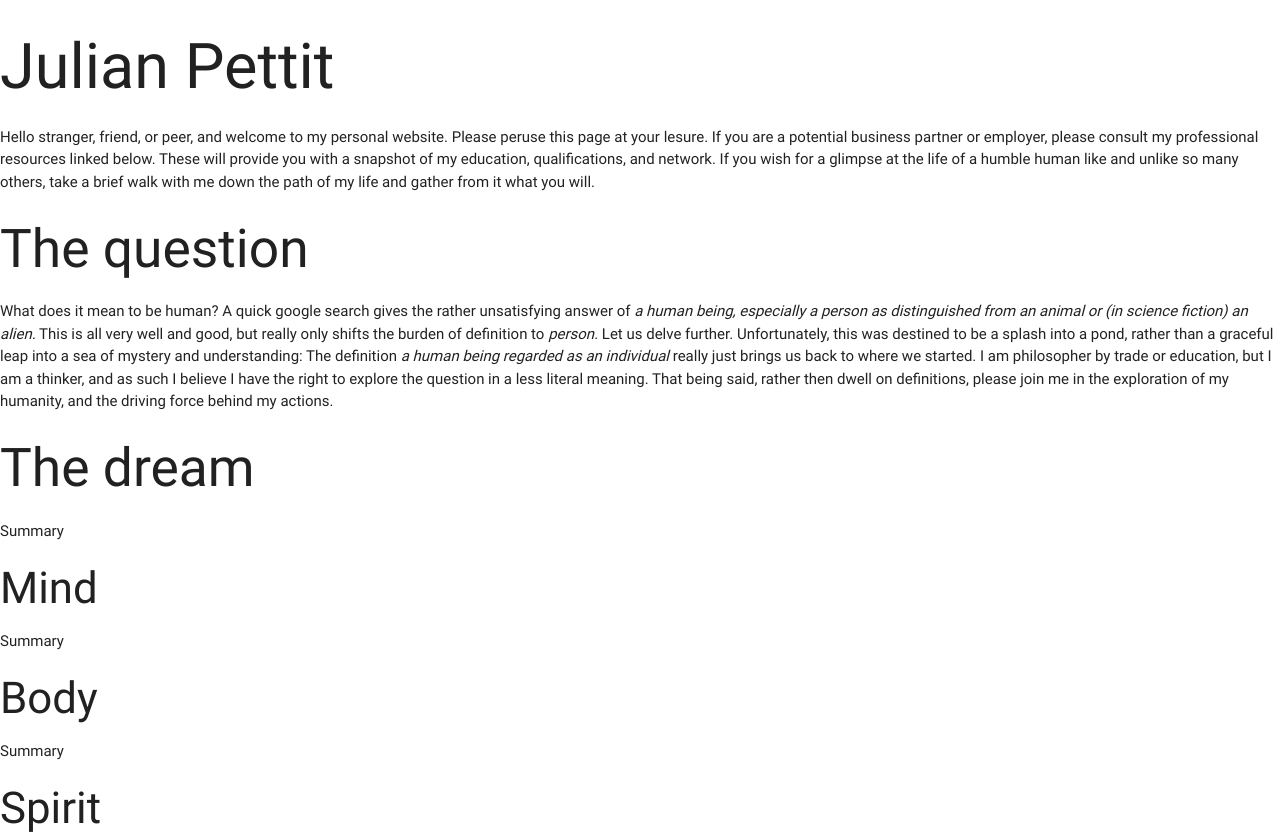
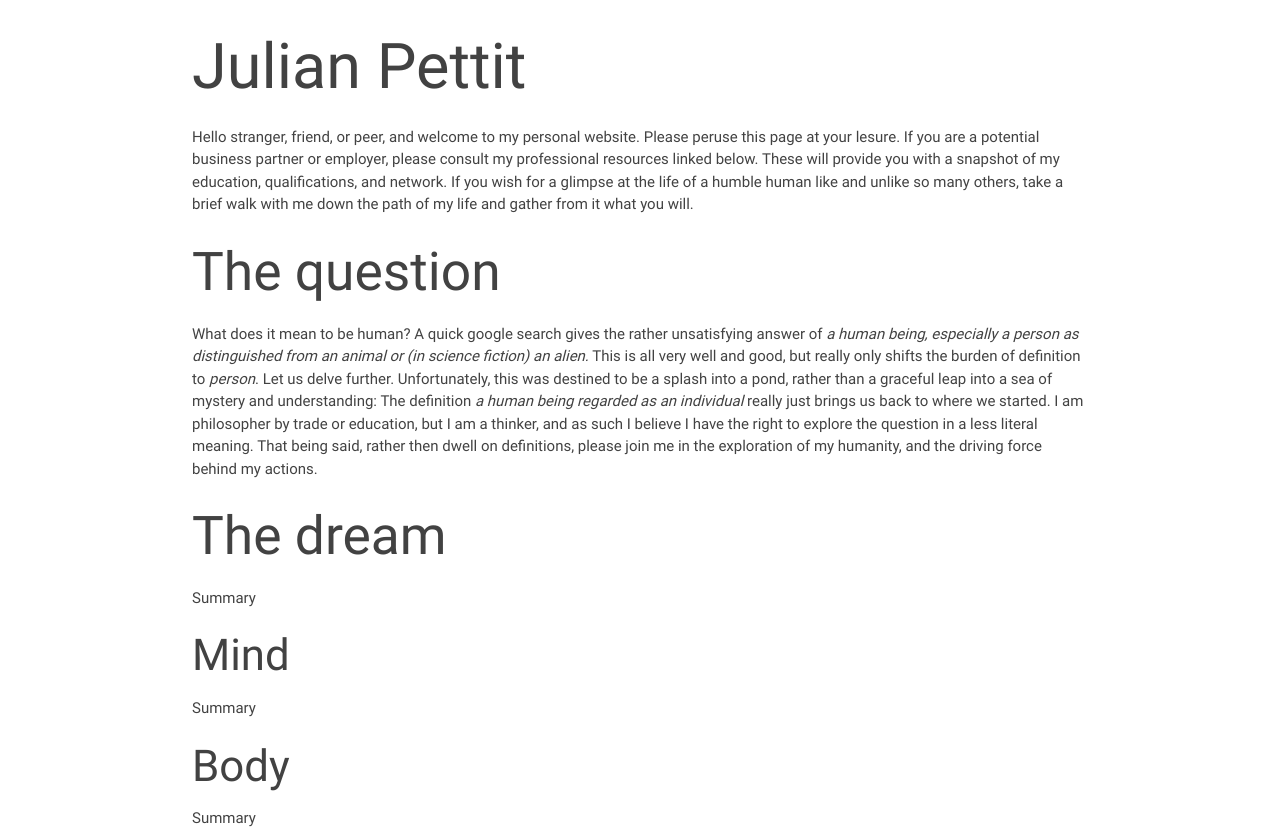
Before and after one commit to j-pettit/j-pettit.github.io, a plain HTML site: page index.html in a window 1280 px wide. Shown: the top 835 px of the page. Drawn offline with nearby package versions, Linux system fonts and the light colour scheme.

Commit message:
basic readability

```diff
--- a/index.html
+++ b/index.html
@@ -14,7 +14,7 @@
   </head>
 
   <body id="page-top">
-    <div>
+    <div class="grey-text text-darken-3 container">
       <h1>Julian Pettit</h1>
       <p>Hello stranger, friend, or peer, and welcome to my personal website. Please peruse this page at your lesure. If you are a potential business partner or employer, please consult my professional resources linked below. These will provide you with a snapshot of my education, qualifications, and network. If you wish for a glimpse at the life of a humble human like and unlike so many others, take a brief walk with me down the path of my life and gather from it what you will.</p>
       <h2>The question</h2>
```
